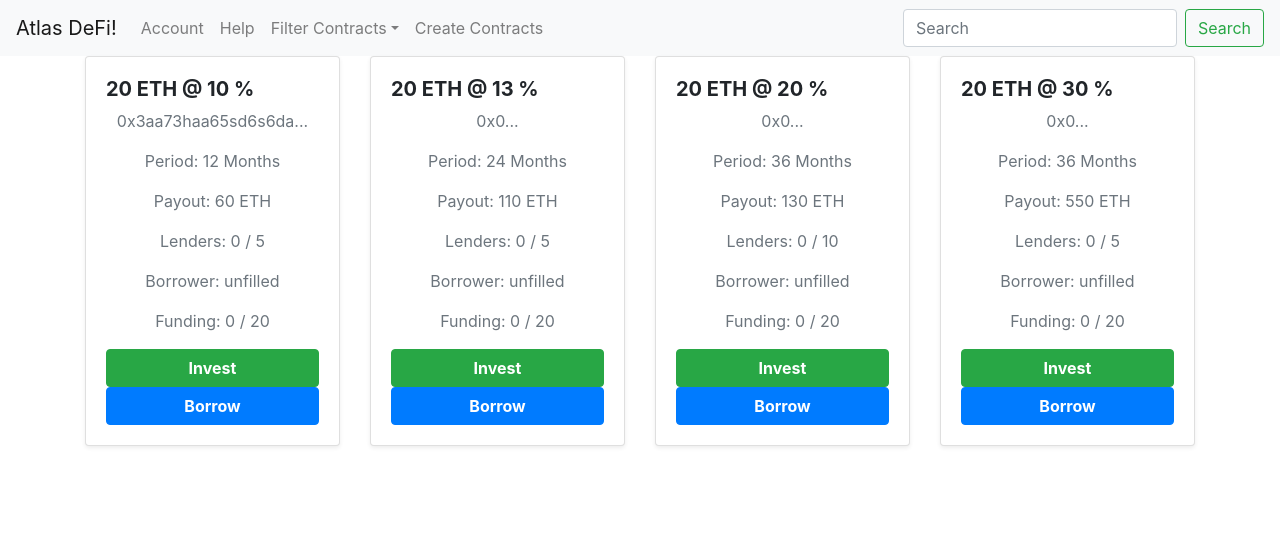
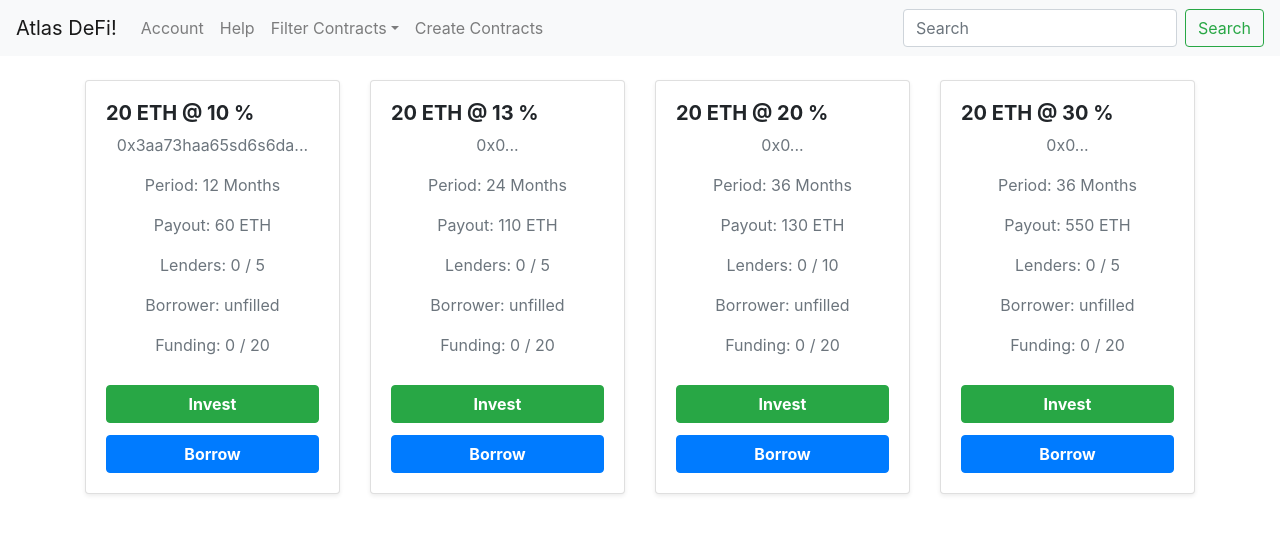
Before and after one commit to dkazenoff/atlas-frontend, a React (Create React App) app in the folder web/: page / in a window 1280 px wide. Shown: the top 534 px of the page. Built offline with nearby package versions, Linux system fonts and the light colour scheme; what web3-react would draw is missing.

Commit message:
minor edits to card / navbar

```diff
--- a/web/src/components/Interface/Card.js
+++ b/web/src/components/Interface/Card.js
@@ -1,5 +1,6 @@
 import React from 'react';
 import { Card, Badge, Button } from 'react-bootstrap';
+import { Link } from 'react-router-dom';
 
 export default function Card1({ data }) {
     function Borrow() {
@@ -9,7 +10,7 @@ export default function Card1({ data }) {
 
     }
     return (
-        <Card className="h-100 shadow-sm bg-white rounded">
+        <Card className="h-100 shadow-sm bg-white rounded mt-4">
             <Card.Body className="d-flex flex-column">
                 <div className="d-flex mb-2 justify-content-between">
                     <Card.Title className="mb-0 font-weight-bold">{data.loan_value} ETH @ {data.rate} % </Card.Title>
@@ -29,12 +30,15 @@ export default function Card1({ data }) {
                     block >
                     Invest
                 </Button>
+                {/* <Link to="/Prelim"> */}
                 <Button onClick={() => Borrow()}
                     className="mt-auto font-weight-bold"
                     variant="primary"
                     block >
                     Borrow
                 </Button>
+                {/* </Link> */}
+
             </Card.Body>
 
         </Card>
--- a/web/src/components/Interface/Navbar.js
+++ b/web/src/components/Interface/Navbar.js
@@ -1,5 +1,6 @@
 import React from 'react'
 import { Button, Navbar, Nav, Form, FormControl, NavItem, NavDropdown, MenuItem } from 'react-bootstrap';
+
 
 export default function NavComponent() {
     return (
@@ -8,7 +9,7 @@ export default function NavComponent() {
             <Navbar.Toggle aria-controls="basic-navbar-nav" />
             <Navbar.Collapse id="basic-navbar-nav">
                 <Nav className="mr-auto">
-                    <Nav.Link href="#home">Account</Nav.Link>
+                    <Nav.Link href="/Prelim">Account</Nav.Link>
                     <Nav.Link href="#link">Help</Nav.Link>
                     <NavDropdown title="Filter Contracts" id="basic-nav-dropdown">
                         <NavDropdown.Item href="#action/3.1">Highest to Lowest Loan Value</NavDropdown.Item>
```
